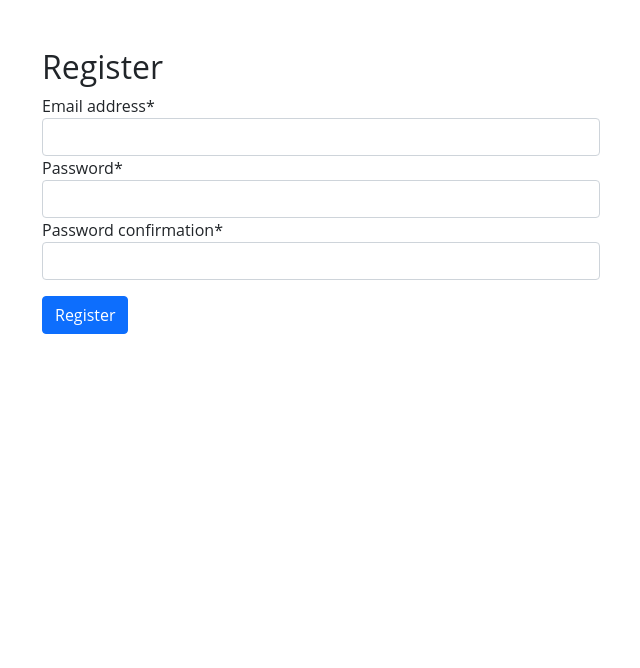
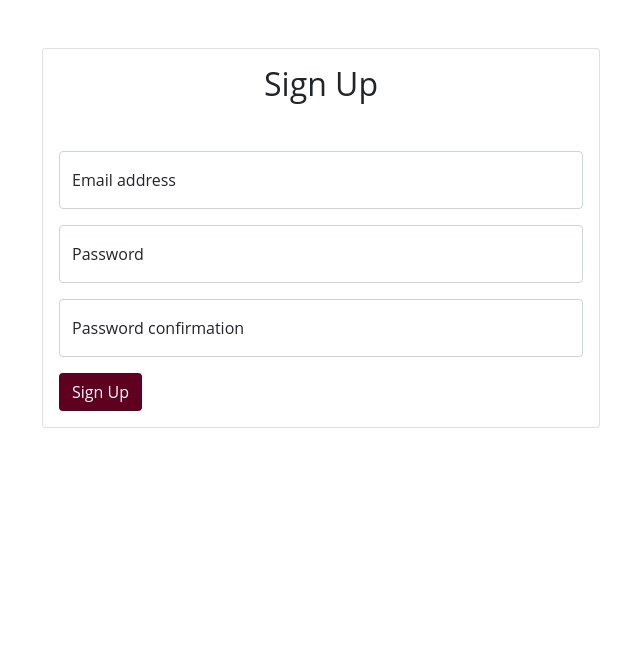
Before and after one commit to CodingPridePlatform/codingpride, a Django app: page /accounts/register/ in a window 1280 px wide. Shown: the part 74-742 px from the top of the page, without its empty margins (319-959 px from the left). Run offline with Django 3.2, Linux system fonts and the light colour scheme; parts of the project's set-up code (start-up, migrations or seed data) failed here and were passed over; some libraries are stand-ins or nearby versions.

Commit message:
Change signup template (#34)
* fix urls in account templates

* update some settings

* configure pytest and coverage

* alter default profile image location

* add tests for accounts app

* refactor send confirmation email method

* update accounts forms tests

* update signup template

* refactor signup template

```diff
--- a/accounts/templates/registration/signup.html
+++ b/accounts/templates/registration/signup.html
@@ -4,11 +4,45 @@
 
 {% block content %}
 <div class="container py-5">
-  <form method="POST" class="col-md-6 offset-md-3">
+  <form method="POST" class="col-md-6 offset-md-3 card">
     {% csrf_token %}
-    <h2>Register</h2>
-    {{ form | crispy }}
-    <button class="btn btn-primary mt-3">Register</button>
+    <div class="card-body">
+      <h2 class="mb-5 text-center">Sign Up</h2>
+
+      {% for field in form %}
+        {% if form.is_bound %}
+          {% if field.errors %}
+            <div class="form-floating mb-3">
+              <input type="{% if field == form.email %}email{% else %}password{% endif %}" name="{{ field.name }}" value="{{ field.value }}" class="form-control is-invalid" id="{{ field.id_for_label }}" placeholder="{% if field == form.email %}name@example.com{% else %}Password{% endif %}">
+              <label for="{{ field.id_for_label }}">
+                {{ field.label }}
+              </label>
+              {% for error in field.errors %}
+                <div class="invalid-feedback">
+                  {{ error }}
+                </div>
+              {% endfor %}
+            </div>
+          {% else %}
+            <div class="form-floating mb-3">
+              <input type="{% if field == form.email %}email{% else %}password{% endif %}" name="{{ field.name }}" value="{{ field.value }}" class="form-control is-valid" id="{{ field.id_for_label }}" placeholder="{% if field == form.email %}name@example.com{% else %}Password{% endif %}">
+              <label for="{{ field.id_for_label }}">
+                {{ field.label }}
+              </label>
+            </div>
+          {% endif %}
+        {% else %}
+        <div class="form-floating mb-3">
+          <input type="{% if field == form.email %}email{% else %}password{% endif %}" name="{{ field.name }}" class="form-control" id="{{ field.id_for_label }}" placeholder="{% if field == form.email %}name@example.com{% else %}Password{% endif %}">
+          <label for="{{ field.id_for_label }}">
+            {{ field.label }}
+          </label>
+        </div>
+        {% endif %}
+      {% endfor %}
+
+      <button class="btn" style="background-color: #600021; color: #fff;">Sign Up</button>
+    </div>
   </form>
 </div>
 {% endblock content %}
```
